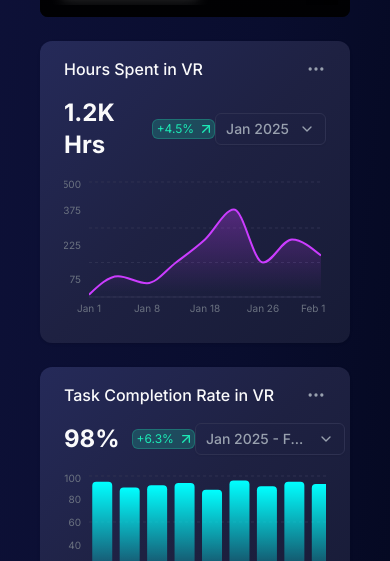
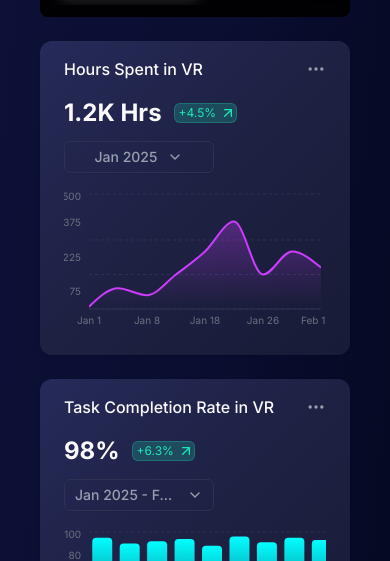
Before and after one commit to cbutler90/lumeo, a Next.js app: page / in a window 390 px wide. Shown: the part 1277-1838 px from the top of the page. Built offline with nearby package versions, Linux system fonts and the light colour scheme; grey boxes are pictures that could not be loaded.

Commit message:
dropdown application

```diff
--- a/src/components/vr-stats.tsx
+++ b/src/components/vr-stats.tsx
@@ -167,12 +167,12 @@ export function VRStats({ title, value, change, timePeriod: initialTimePeriod, t
         </CardHeader>
         <CardContent>
           <motion.div
-            className="flex items-center justify-between"
+            className="flex flex-col sm:flex-row sm:items-center sm:justify-between"
             variants={contentVariants}
             initial="initial"
             animate="animate"
           >
-            <div className="flex items-center space-x-3">
+            <div className="flex items-center space-x-3 mb-3 sm:mb-0">
               <span className="text-2xl font-bold">{value}</span>
               {change && (
                 <motion.div variants={changeChipVariants} initial="initial" animate="animate">
```
